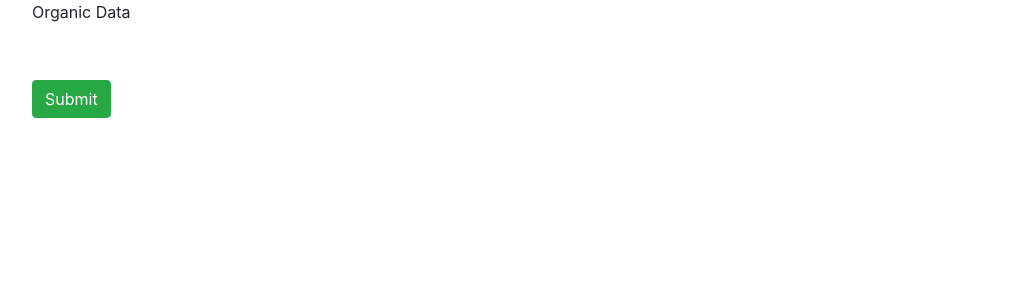
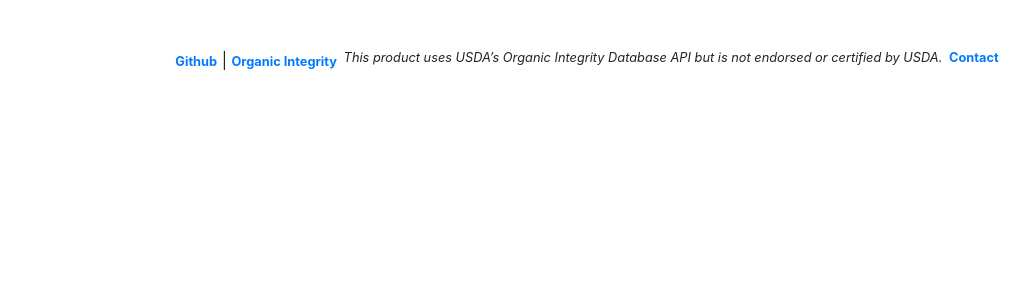
Before and after one commit to danstd/organic_integrity_flask, a Flask app: page / in a window 1280 px wide. Shown: the top 300 px of the page, without its empty margins (53-1083 px from the left). Run offline with Flask 2, Linux system fonts and the light colour scheme; some libraries are stand-ins or nearby versions.

Commit message:
Added status plot, header and footer. Commented out submit.

```diff
--- a/templates/main_page.html
+++ b/templates/main_page.html
@@ -1,4 +1,4 @@
-<html>
+<html class="has-sticky-footer">
     <head>
         <meta charset="utf-8">
         <meta http-equiv="X-UA-Compatible" content="IE=edge">
@@ -6,6 +6,7 @@
 
         <!--Latest compiled and minified CSS -->
         <link rel="stylesheet"href="https://maxcdn.bootstrapcdn.com/bootstrap/4.5.2/css/bootstrap.min.css"/>
+
         <!--<link rel="stylesheet" href="https://maxcdn.bootstrapcdn.com/bootstrap/3.3.5/css/bootstrap.min.css" integrity="sha512-dTfge/zgoMYpP7QbHy4gWMEGsbsdZeCXz7irItjcC3sPUFtf0kuFbDz/ixG7ArTxmDjLXDmezHubeNikyKGVyQ==" crossorigin="anonymous">
         -->
 		<!-- jQuery library -->
@@ -25,14 +26,14 @@
 	}
 	.table-responsive {
     max-height:500px;
-	max_width: 500px;
+	<!--max_width: 500px; -->
 }
 
 	</style>
     </head>
 
     <body>
-        <div class="container">
+        <!--<div class="container">
             <p> Organic Data</p>
 
         <br>
@@ -43,10 +44,16 @@
                     </div>
                   <button type="submit" class="btn btn-success">Submit</button>
                 </form>
+        </div> -->
+		{% if organic_display %}
+		<div class="container-fluid">
+		<div class="jumbotron">
+			<h3 style="text-align:center;">Organic Certification Status Counts and Trends</h3>
 		</div>
-		{% if organic_display %}
-		<p class="padding_left">Organic Operations By Country</p>
-			<table class="table table-responsive table-hover" style="font-size: 8px; width: 40%">
+		<div class="row">
+			<div class="col-lg-6">
+				<!--<p class="padding_left">Organic Operations By Country</p> -->
+				<table class="table table-responsive table-hover" style="font-size: 12px; width: 100%">
 					<thead style="position: sticky; background-color: white; top: 0">
 						{% for col in organic_cols %}
 							<th>{{ col }}</th>
@@ -61,7 +68,29 @@
 							</tr>
 						{% endfor %}
 					</tbody>
+				</table>
+			</div>
+			<div class="col-lg-6">
+				<img class="img-responsive" src={{ status_date_url}} alt="Chart" style="width:100%">
+			</div>
+		</div>
 		</div>
 		{% endif %}
 		</body>
+		<!-- Footer -->
+		<!-- Footer styling: https://stackoverflow.com/questions/51480958/bootstrap-4-footer-not-at-bottom -->
+        <footer class="d-flex justify-content-center mt-auto">
+            <div class="d-flex justify-content-between col-md-8 col-md-offset-2 mb-3 mt-5">
+				<div class="align-left">
+					<a class="font-weight-bold small kf-blue kf-links" href="https://github.com/danstd/organic_integrity_flask">Github</a> |
+                    <a class="font-weight-bold small kf-blue kf-links" href="https://organic.ams.usda.gov/Integrity/Developer/APIHelp.aspx">Organic Integrity</a>
+                </div>
+				<div class="align-middle small">
+					<p><i>This product uses USDA’s Organic Integrity Database API but is not endorsed or certified by USDA.</i></p>
+				</div>
+                <div class="align-right small">
+					<a class="font-weight-bold kf-blue kf-links" href="mailto:danielst.davis@gmail.com">Contact</a>
+                </div>
+            </div>
+        </footer>
 </html>
```
Lines whose indentation alone changed are shown as unchanged.
